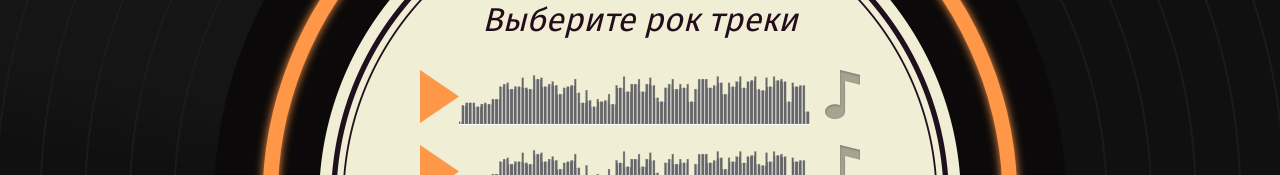
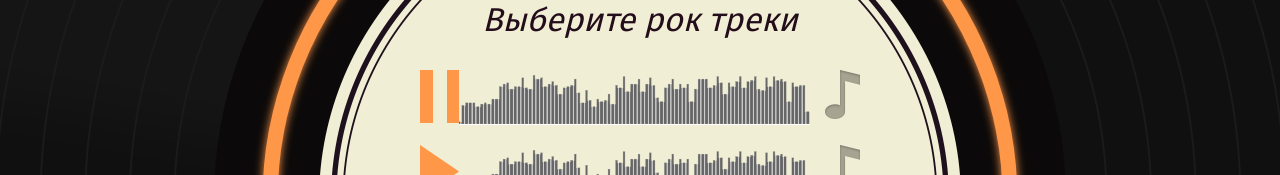
Before and after one commit to Egrik-Dev/892619-guess-melody-5, a React app: page /game in a window 1280 px wide. Shown: the part 299-474 px from the top of the page. Built offline with nearby package versions, Linux system fonts and the light colour scheme.

Commit message:
Добавлена возможность воспроизведения и паузы композиций в играх

```diff
--- a/src/components/app/app.jsx
+++ b/src/components/app/app.jsx
@@ -2,16 +2,13 @@ import React from "react";
 import PropTypes from 'prop-types';
 import WelcomeScreen from "../welcome-screen/welcome-screen";
 import {BrowserRouter, Switch, Route} from 'react-router-dom';
-import GameArtistScreen from '../dev-artist/dev-artist';
-import GameGenreScreen from '../dev-genre/dev-genre';
 import LoginScreen from '../login/login';
 import ResultScreen from '../result/result';
 import LoseScreen from '../lose/lose';
 import GameScreen from "../game/game";
 
 const App = (props) => {
-  const {questions, errorsCount} = props;
-  const [genreMocks, artistMocks] = questions;
+  const {errorsCount} = props;
 
   return (
     <BrowserRouter>
@@ -26,18 +23,6 @@ const App = (props) => {
             />
           )}
         />
-        <Route exact path='/dev-artist'>
-          <GameArtistScreen
-            onAnswer={() => {}}
-            question={artistMocks}
-          />
-        </Route>
-        <Route exact path="/dev-genre">
-          <GameGenreScreen
-            onAnswer={() => {}}
-            questions={genreMocks}
-          />
-        </Route>
         <Route exact path="/login">
           <LoginScreen />
         </Route>
--- /dev/null
+++ b/src/components/audio-player/audio-player.jsx
@@ -0,0 +1,70 @@
+import React, {PureComponent, createRef} from 'react';
+import PropTypes from 'prop-types';
+
+class AudioPlayer extends PureComponent {
+  constructor(props) {
+    super(props);
+
+    this._audioRef = createRef();
+
+    this.state = {
+      isLoading: true
+    };
+  }
+
+  componentDidMount() {
+    this.audio = this._audioRef.current;
+
+    const {src} = this.props;
+    this.audio.src = src;
+
+    this.audio.oncanplaythrough = () => {
+      return this.setState({
+        isLoading: false
+      });
+    };
+  }
+
+  componentWillUnmount() {
+    this.audio = this._audioRef.current;
+    this.audio.oncanplaythrough = null;
+  }
+
+  render() {
+    const {isLoading} = this.state;
+    const {onPlayButtonClick, isPlaying} = this.props;
+    return (
+      <React.Fragment>
+        <button
+          className={`track__button track__button--${isPlaying ? `pause` : `play`}`}
+          disabled={isLoading}
+          type="button"
+          onClick={onPlayButtonClick}
+        >
+        </button>
+        <div className="track__status">
+          <audio
+            autoPlay={isPlaying}
+            ref={this._audioRef}
+          />
+        </div>
+      </React.Fragment>
+    );
+  }
+
+  componentDidUpdate() {
+    if (this.props.isPlaying) {
+      this.audio.play();
+    } else {
+      this.audio.pause();
+    }
+  }
+}
+
+AudioPlayer.propTypes = {
+  isPlaying: PropTypes.bool.isRequired,
+  onPlayButtonClick: PropTypes.func.isRequired,
+  src: PropTypes.string.isRequired
+};
+
+export default AudioPlayer;
--- a/src/components/dev-artist/dev-artist.jsx
+++ b/src/components/dev-artist/dev-artist.jsx
@@ -2,7 +2,7 @@ import React from 'react';
 import PropTypes from 'prop-types';
 
 const GameArtistScreen = (props) => {
-  const {question, onAnswer} = props;
+  const {question, onAnswer, renderPlayer} = props;
   const {song, answers} = question;
 
   return (
@@ -16,7 +16,7 @@ const GameArtistScreen = (props) => {
         <svg xmlns="http://www.w3.org/2000/svg" className="timer" viewBox="0 0 780 780">
           <circle className="timer__line" cx="390" cy="390" r="370" style={
             {
-              filter: `url(#blur)`,
+              filter: `url("#blur")`,
               transform: `rotate(-90deg) scaleY(-1)`,
               transformOrigin: `center`
             }
@@ -34,10 +34,7 @@ const GameArtistScreen = (props) => {
         <h2 className="game__title">Кто исполняет эту песню?</h2>
         <div className="game__track">
           <div className="track">
-            <button className="track__button track__button--play" type="button"></button>
-            <div className="track__status">
-              <audio src={song.src}></audio>
-            </div>
+            {renderPlayer(song.src, 0)}
           </div>
         </div>
 
@@ -64,6 +61,7 @@ const GameArtistScreen = (props) => {
 
 GameArtistScreen.propTypes = {
   onAnswer: PropTypes.func.isRequired,
+  renderPlayer: PropTypes.func.isRequired,
   question: PropTypes.shape({
     answers: PropTypes.arrayOf(PropTypes.shape({
       picture: PropTypes.string.isRequired,
--- a/src/components/dev-genre/dev-genre.jsx
+++ b/src/components/dev-genre/dev-genre.jsx
@@ -7,12 +7,12 @@ class GameGenreScreen extends PureComponent {
   constructor(props) {
     super(props);
     this.state = {
-      answers: [false, false, false, false]
+      answers: [false, false, false, false],
     };
   }
 
   render() {
-    const {onAnswer, questions} = this.props;
+    const {onAnswer, questions, renderPlayer} = this.props;
     const {correctGenre: genre, answers} = questions;
     const {answers: userAnswers} = this.state;
 
@@ -28,7 +28,7 @@ class GameGenreScreen extends PureComponent {
             <circle className="timer__line" cx="390" cy="390" r="370"
               style={
                 {
-                  filter: `url(#blur)`,
+                  filter: `url("#blur")`,
                   transform: `rotate(-90deg) scaleY(-1)`,
                   transformOrigin: `center`
                 }
@@ -53,10 +53,7 @@ class GameGenreScreen extends PureComponent {
           >
             {answers.map((answer, i) => (
               <div key={i} className="track">
-                <button className="track__button track__button--play" type="button"></button>
-                <div className="track__status">
-                  <audio src={answer.src}></audio>
-                </div>
+                {renderPlayer(answer.src, i)}
                 <div className="game__answer">
                   <input className="game__input visually-hidden" type="checkbox" name="answer" value={`answer-${i}`} id={`answer-${i}`}
                     onChange={(evt) => {
@@ -82,6 +79,7 @@ class GameGenreScreen extends PureComponent {
 
 GameGenreScreen.propTypes = {
   onAnswer: PropTypes.func.isRequired,
+  renderPlayer: PropTypes.func.isRequired,
   questions: PropTypes.shape({
     answers: PropTypes.arrayOf(PropTypes.shape({
       src: PropTypes.string.isRequired,
--- a/src/components/game/game.jsx
+++ b/src/components/game/game.jsx
@@ -4,6 +4,10 @@ import {Redirect} from 'react-router-dom';
 import GameGenreScreen from '../dev-genre/dev-genre';
 import GameArtistScreen from '../dev-artist/dev-artist';
 import {GameType} from '../../const';
+import withActivePlayer from '../../hocks/with-active-player';
+
+const ArtistQuestionScreenWrapped = withActivePlayer(GameArtistScreen);
+const GenreQuestionScreenWrapped = withActivePlayer(GameGenreScreen);
 
 class GameScreen extends PureComponent {
   constructor(props) {
@@ -33,14 +37,14 @@ class GameScreen extends PureComponent {
     switch (currentGame.gameType) {
       case GameType.GENRE:
         return (
-          <GameGenreScreen
+          <GenreQuestionScreenWrapped
             onAnswer={this.onAnswerHandler}
             questions={gameGenre}
           />
         );
       case GameType.ARTIST:
         return (
-          <GameArtistScreen
+          <ArtistQuestionScreenWrapped
             onAnswer={this.onAnswerHandler}
             question={gameArtist}
           />
--- /dev/null
+++ b/src/hocks/with-active-player.jsx
@@ -0,0 +1,36 @@
+import React, {PureComponent} from 'react';
+import AudioPLayer from '../components/audio-player/audio-player';
+
+const withActivePlayer = (Component) => {
+  return class WithActivePlayer extends PureComponent {
+    constructor(props) {
+      super(props);
+
+      this.state = {
+        activePlayerId: 0
+      };
+    }
+    render() {
+      const {activePlayerId} = this.state;
+
+      return <Component
+        {...this.props}
+        renderPlayer={(src, id) => {
+          return (
+            <AudioPLayer
+              isPlaying={activePlayerId === id}
+              src={src}
+              onPlayButtonClick={() => {
+                this.setState({
+                  activePlayerId: activePlayerId === id ? -1 : id
+                });
+              }}
+            />
+          );
+        }}
+      />;
+    }
+  };
+};
+
+export default withActivePlayer;
--- a/src/mocks/questions.js
+++ b/src/mocks/questions.js
@@ -1,4 +1,3 @@
-const AVATAR_URL = `https://api.adorable.io/avatars/128`;
 const StartSettings = {
   ERRORS_COUNT: 3
 };
@@ -8,16 +7,16 @@ const ARRAY_MOCKS = [
     gameType: `genre`,
     correctGenre: `rock`,
     answers: [{
-      src: `https://upload.wikimedia.org/wikipedia/commons/4/4e/BWV_543-fugue.ogg`,
+      src: `https://muztron.com/pages/f-45254/a/8604da64b027bf7d150d4420b3cb47f1811a26c40b50e2483e7e6482e35a84be`,
       genre: `classic`
     }, {
-      src: `https://upload.wikimedia.org/wikipedia/commons/4/4e/BWV_543-fugue.ogg`,
+      src: `https://muztron.com/pages/f-65707/a/4469354130bf101185b0e30936d96c91726f2c7a008f8118fdcfebe6cf9f6680`,
       genre: `rock`
     }, {
-      src: `https://upload.wikimedia.org/wikipedia/commons/4/4e/BWV_543-fugue.ogg`,
+      src: `http://muztron.com/pages/f-541862/a/371f7ef789bfe723ce2353244abae175e2e350c2280bc165c6f64d92a9cfc170`,
       genre: `hip-hop`
     }, {
-      src: `https://upload.wikimedia.org/wikipedia/commons/4/4e/BWV_543-fugue.ogg`,
+      src: `https://rus.megapesni.com/get/Pi18PZKu8oT0-nZDuyBvDw/1602661015/7802ff07/britney-spears-toxic.mp3`,
       genre: `pop`
     }
     ],
@@ -26,16 +25,16 @@ const ARRAY_MOCKS = [
     gameType: `artist`,
     song: {
       artist: `ColdPlay`,
-      src: `https://upload.wikimedia.org/wikipedia/commons/4/4e/BWV_543-fugue.ogg`
+      src: `https://w1.musify.club/track/dl/14338/coldplay-clocks.mp3`
     },
     answers: [{
-      picture: `${AVATAR_URL}/${Math.random()}`,
+      picture: `https://www.fillmurray.com/128/130`,
       artist: `Jay-Z`,
     }, {
-      picture: `${AVATAR_URL}/${Math.random()}`,
+      picture: `https://www.placecage.com/128/130`,
       artist: `Eminem`,
     }, {
-      picture: `${AVATAR_URL}/${Math.random()}`,
+      picture: `https://www.stevensegallery.com/128/127`,
       artist: `ColdPlay`,
     }
     ]
```
